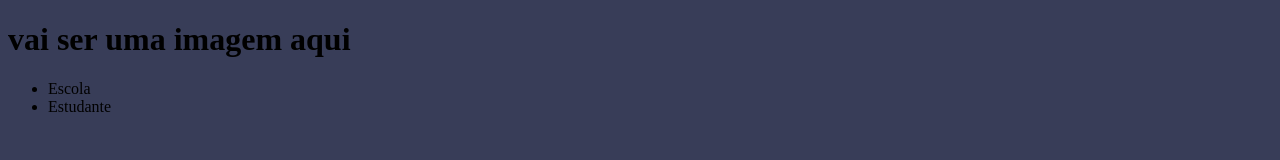
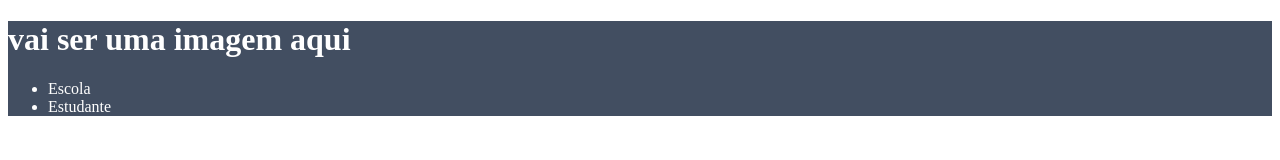
Before and after one commit to mariavv3/SITE-TURMA-CRIATIVA, a plain HTML site: page index.html in a window 1280 px wide. Drawn offline with Linux system fonts and the light colour scheme.

Commit message:
Add files via upload

```diff
--- a/index.html
+++ b/index.html
@@ -7,10 +7,13 @@
     <link rel="stylesheet" href="style.css">
 </head>
 <body>
+    <header>
     <h1>vai ser uma imagem aqui</h1>
     <ul>
         <li>Escola</li>
         <li>Estudante</li>
     </ul>
+</header>
+
 </body>
 </html>
--- a/style.css
+++ b/style.css
@@ -1,3 +1,4 @@
-body {
-    background-color: #383D58;
+header {
+    background-color: #424E61;
+    color: white;
 }
```
